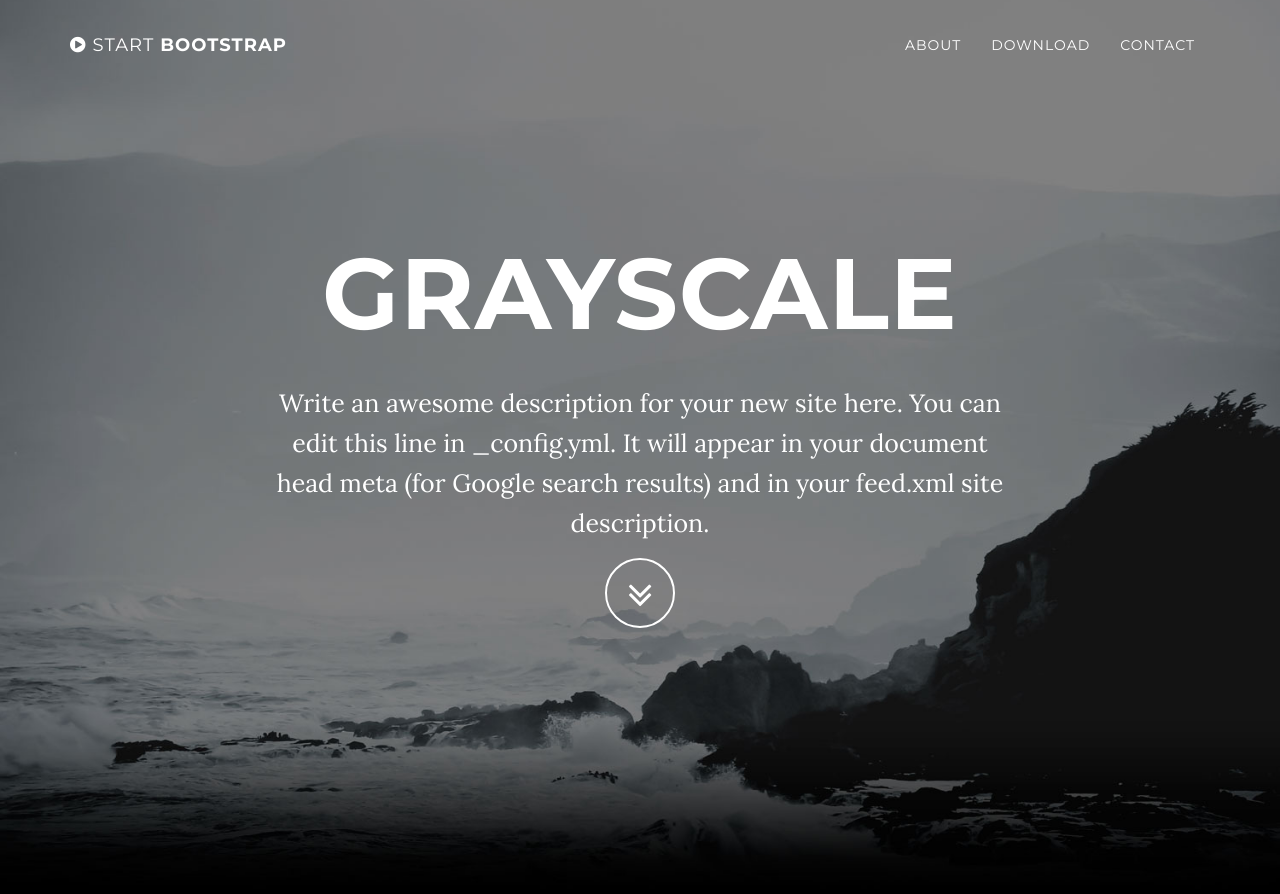
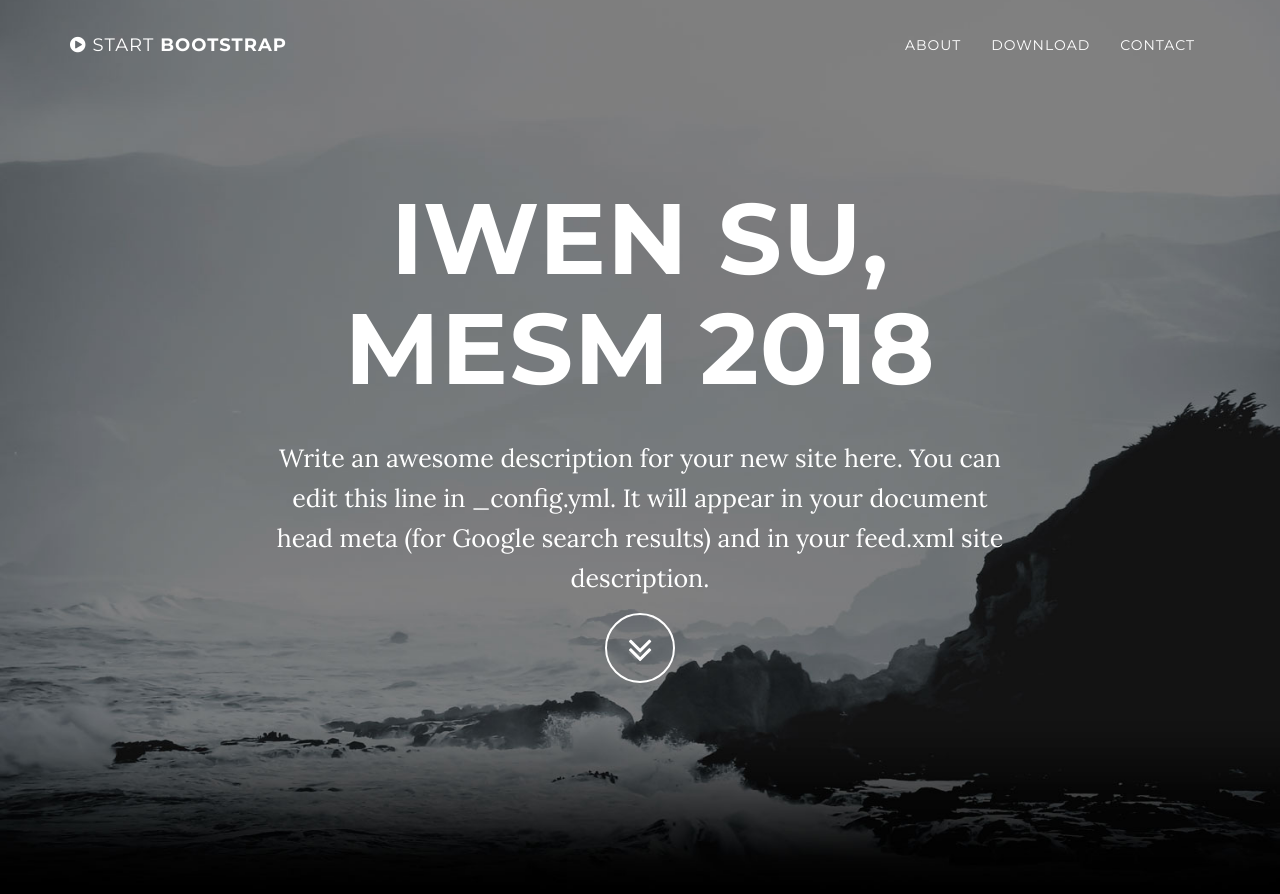
Before and after one commit to SheikhFahimFayasalSowrav/iwensu, a Jekyll site: the page built from index.html, in a window 1280 px wide and 900 px high. Shown: the top 894 px of the window. Built offline with Jekyll 4.4.1, drawn with Linux system fonts in a browser that asks for light colours; some of the changed text lies outside the part shown.

Commit message:
Update title, email, url

```diff
--- a/_config.yml
+++ b/_config.yml
@@ -1,7 +1,7 @@
 # Site settings
-title: Grayscale
-email: your-email@domain.com
-url: https://example.github.io
+title: Iwen Su, MESM 2018
+email: isu@bren.ucsb.edu
+url: https://iwensu0313.github.io
 description: "Write an awesome description for your new site here. You can edit this line in _config.yml. It will appear in your document head meta (for Google search results) and in your feed.xml site description."
 
 # Color settings (hex-codes without the leading hash-tag)
```
